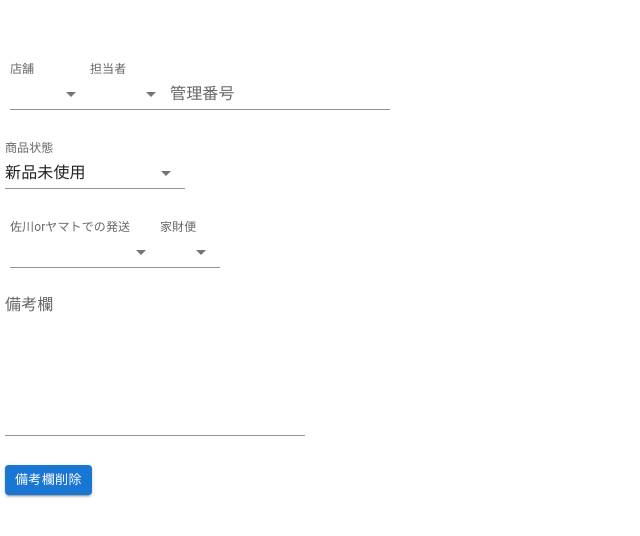
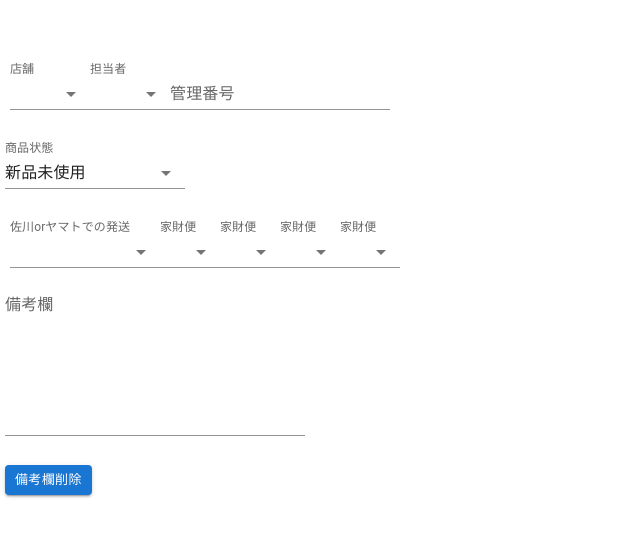
Before and after one commit to srknr/nextus, a React (Create React App) app: page / in a window 1280 px wide. Shown: the top 536 px of the page, without its empty margins (0-640 px from the left). Built offline with nearby package versions, Linux system fonts and the light colour scheme.

Commit message:
項目追加

```diff
--- a/src/App.js
+++ b/src/App.js
@@ -8,7 +8,7 @@ import NativeSelect from '@mui/material/NativeSelect';
 import './App.css';
 
 function App() {
-  //備考欄のための値削除
+  //備考欄に記入したテキスト内容削除
   const [text, setText] = useState('');
   const DeleteHandler = () => {
     setText('')
@@ -147,6 +147,78 @@ function App() {
   </NativeSelect>
 </FormControl>
 </Box>
+<Box sx={{ minWidth: 60 }}>
+      <FormControl fullWidth>
+  <InputLabel variant="standard" htmlFor="uncontrolled-native">
+    家財便
+  </InputLabel>
+  <NativeSelect
+    defaultValue={0}
+    inputProps={{
+      name: 'maneger',
+      id: 'uncontrolled-native',
+    }}
+  >
+    <option value={0}></option>
+    <option value={10}>S</option>
+    <option value={20}>A</option>
+    <option value={30}>B</option>
+    <option value={40}>C</option>
+    <option value={50}>D</option>
+    <option value={60}>E</option>
+    <option value={60}>F</option>
+
+  </NativeSelect>
+</FormControl>
+</Box>
+<Box sx={{ minWidth: 60 }}>
+      <FormControl fullWidth>
+  <InputLabel variant="standard" htmlFor="uncontrolled-native">
+    家財便
+  </InputLabel>
+  <NativeSelect
+    defaultValue={0}
+    inputProps={{
+      name: 'maneger',
+      id: 'uncontrolled-native',
+    }}
+  >
+    <option value={0}></option>
+    <option value={10}>S</option>
+    <option value={20}>A</option>
+    <option value={30}>B</option>
+    <option value={40}>C</option>
+    <option value={50}>D</option>
+    <option value={60}>E</option>
+    <option value={60}>F</option>
+
+  </NativeSelect>
+</FormControl>
+</Box>
+<Box sx={{ minWidth: 60 }}>
+      <FormControl fullWidth>
+  <InputLabel variant="standard" htmlFor="uncontrolled-native">
+    家財便
+  </InputLabel>
+  <NativeSelect
+    defaultValue={0}
+    inputProps={{
+      name: 'maneger',
+      id: 'uncontrolled-native',
+    }}
+  >
+    <option value={0}></option>
+    <option value={10}>S</option>
+    <option value={20}>A</option>
+    <option value={30}>B</option>
+    <option value={40}>C</option>
+    <option value={50}>D</option>
+    <option value={60}>E</option>
+    <option value={60}>F</option>
+
+  </NativeSelect>
+</FormControl>
+</Box>
 </div>
       <TextField
           id="standard-multiline-static"
```
